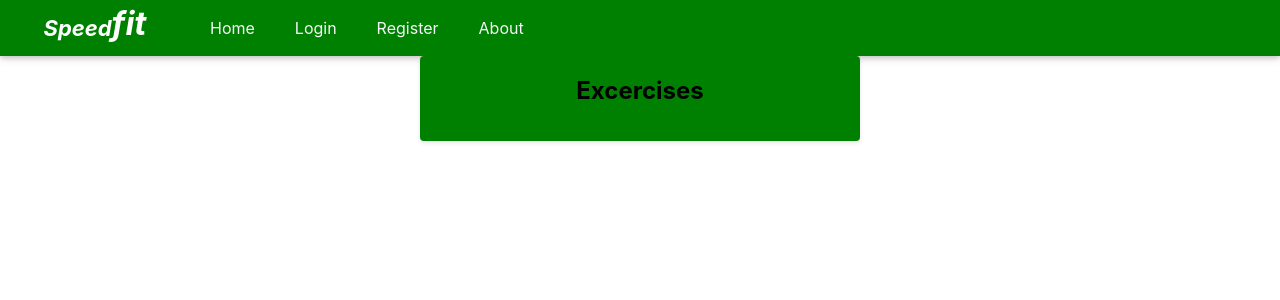
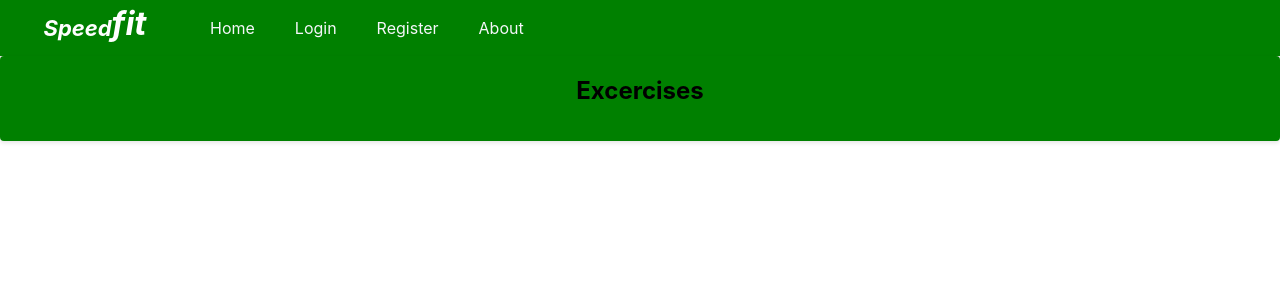
Before and after one commit to ProgammerNo3000/fit-app, a React (Create React App) app: page /protected/excercises in a window 1280 px wide. Shown: the top 300 px of the page. Built offline with nearby package versions, Linux system fonts and the light colour scheme; sample sign-in values are in the browser's storage.

Commit message:
color edit

```diff
--- a/src/pages/Excercises.css
+++ b/src/pages/Excercises.css
@@ -1,5 +1,5 @@
 .todo-container {
-  max-width: 400px;
+  /* max-width: 400px; */
   margin: 0 auto;
   padding: 20px;
   background-color: green;
@@ -15,6 +15,7 @@
 
 .todo-input-container {
   display: flex;
+  background-color: green;
   margin-bottom: 10px;
 }
 
@@ -27,7 +28,7 @@
 }
 
 .todo-button {
-  padding: 8px 16px;
+  /* padding: 8px 16px; */
   border: none;
   border-radius: 4px;
   background-color: #4caf50;
```
